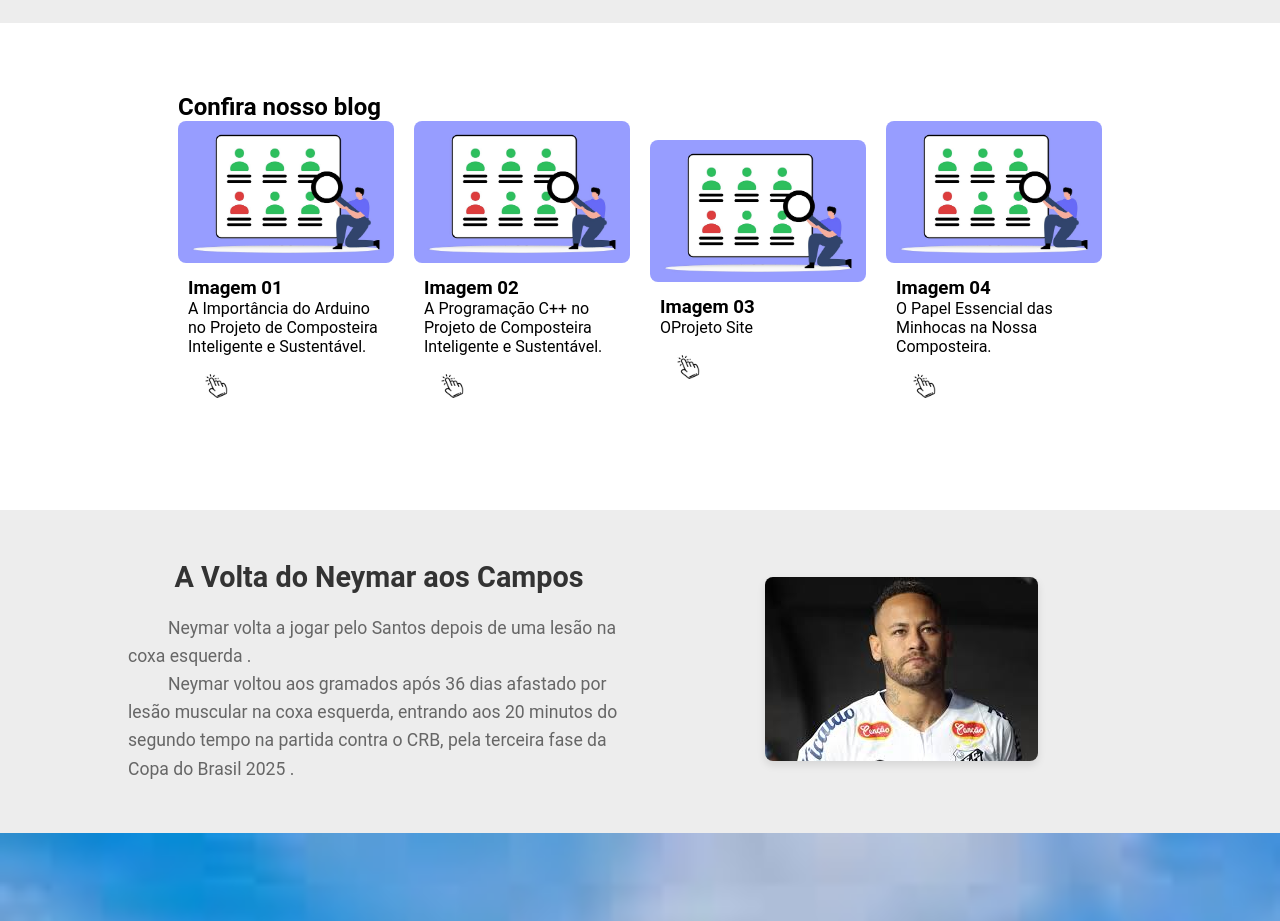
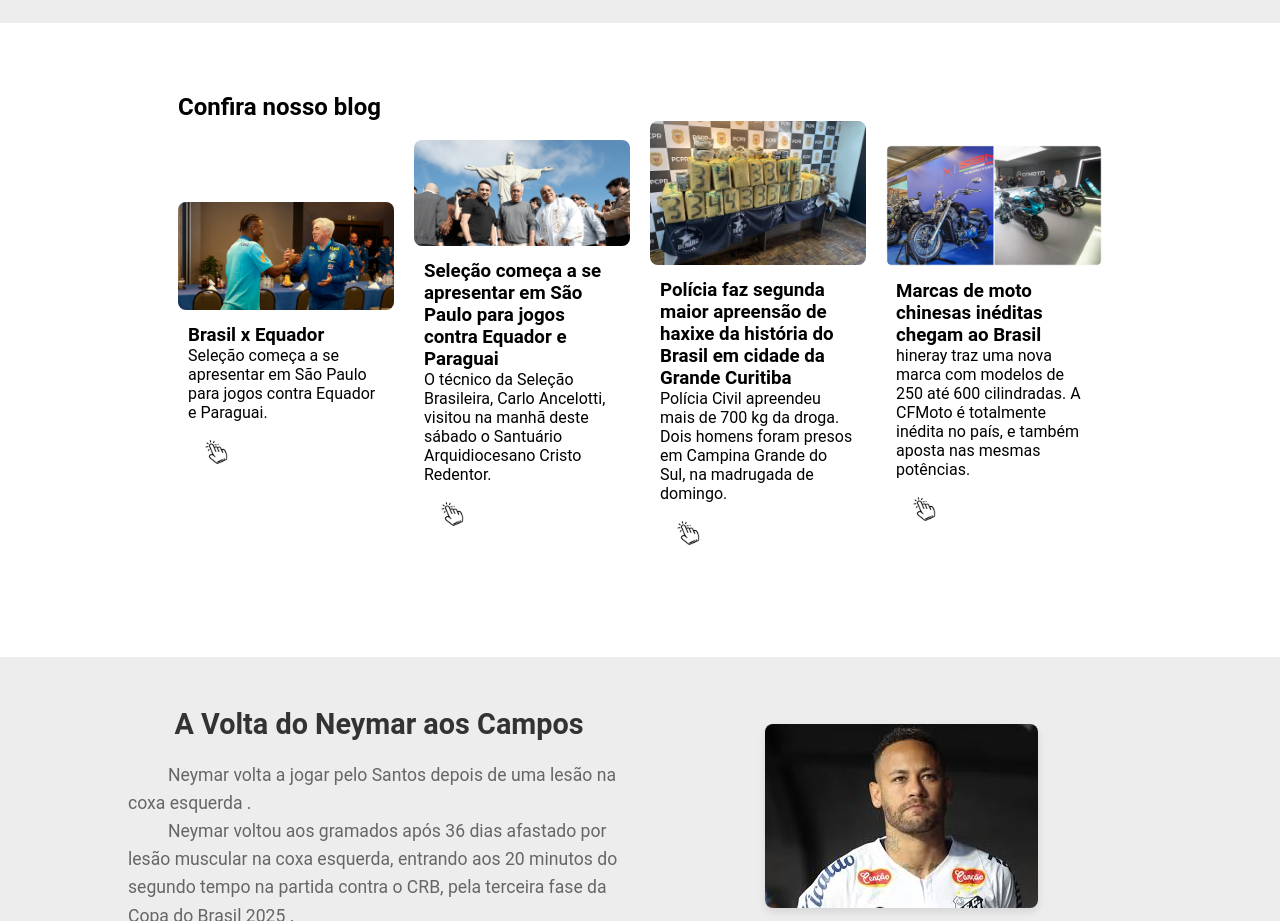
Before and after one commit to melojose1a/agrinho-jose-marcelo, a plain HTML site: page index.html in a window 1280 px wide. Shown: the part 1120-2041 px from the top of the page. Drawn offline with Linux system fonts and the light colour scheme.

Commit message:
gdfhsjbncxj

```diff
--- a/index.html
+++ b/index.html
@@ -69,36 +69,36 @@
                 <h2>Confira nosso blog</h2>
                 <div class="galeria">
                     <div class="bloco">
-                        <img src="img/01-img-teste.jpg" alt="Arduino - De utilização gratuita ao abrigo da Licença de Conteúdo do Pixabay">
+                        <img src="img/seleção.jpg" alt="Arduino - De utilização gratuita ao abrigo da Licença de Conteúdo do Pixabay">
                         <div class="info-bloco">
-                            <h3>Imagem 01</h3>
-                            <p>A Importância do Arduino no Projeto de Composteira Inteligente e Sustentável.</p>
+                            <h3>Brasil x Equador</h3>
+                            <p>Seleção começa a se apresentar em São Paulo para jogos contra Equador e Paraguai.</p>
                             <a href="arduino.html" class="botao"><img src="img/pointer.png" alt="botão"></a>
                         </div>
                     </div>
                     <div class="bloco">
-                        <img src="img/01-img-teste.jpg" alt="Programação - Gratuito para uso sob a Licença de Conteúdo Pixabay ">
+                        <img src="img/ancellot.jpg" alt="Programação - Gratuito para uso sob a Licença de Conteúdo Pixabay ">
                         <div class="info-bloco">
-                            <h3>Imagem 02</h3>
-                            <p>A Programação C++ no Projeto de Composteira Inteligente e Sustentável.</p>
+                            <h3>Seleção começa a se apresentar em São Paulo para jogos contra Equador e Paraguai</h3>
+                            <p>O técnico da Seleção Brasileira, Carlo Ancelotti, visitou na manhã deste sábado o Santuário Arquidiocesano Cristo Redentor.</p>
                             <a href="link1.html" class="botao"><img src="img/pointer.png" alt=""></a>
                         </div>
                     </div>
                     <div class="bloco">
-                        <img src="img/01-img-teste.jpg" alt="Minhocas - Free for use under the Pixabay Content License">
+                        <img src="img/httpsportalnorte.com.brwp-adminpost.phppost-292629-action-edit-2025-06-01t191157.354.avif" alt="Minhocas - Free for use under the Pixabay Content License">
                         <div class="info-bloco">
-                            <h3>Imagem 03</h3>
-                            <p>OProjeto Site</p>
+                            <h3>Polícia faz segunda maior apreensão de haxixe da história do Brasil em cidade da Grande Curitiba</h3>
+                            <p>Polícia Civil apreendeu mais de 700 kg da droga. Dois homens foram presos em Campina Grande do Sul, na madrugada de domingo.</p>
                             <a href="minhocas.html" class="botao"><img src="img/pointer.png" alt=""></a>
                         </div>
 
                     </div>
 
                     <div class="bloco">
-                        <img src="img/01-img-teste.jpg" alt="Minhocas - Free for use under the Pixabay Content License">
+                        <img src="img/photo-collage.png.avif" alt="Minhocas - Free for use under the Pixabay Content License">
                         <div class="info-bloco">
-                            <h3>Imagem 04</h3>
-                            <p>O Papel Essencial das Minhocas na Nossa Composteira.</p>
+                            <h3>Marcas de moto chinesas inéditas chegam ao Brasil</h3>
+                            <p>hineray traz uma nova marca com modelos de 250 até 600 cilindradas. A CFMoto é totalmente inédita no país, e também aposta nas mesmas potências.</p>
                             <a href="minhocas.html" class="botao"><img src="img/pointer.png" alt=""></a>
                         </div>
 
```
Also changed, not shown: img/ancellot.jpg (added), img/httpsportalnorte.com.brwp-adminpost.phppost-292629-action-edit-2025-06-01t191157.354.avif (added), img/photo-collage.png.avif (added), img/seleção.jpg (added).
